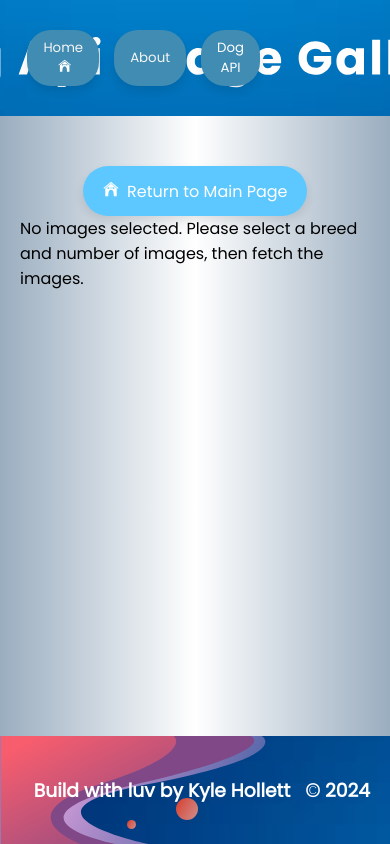
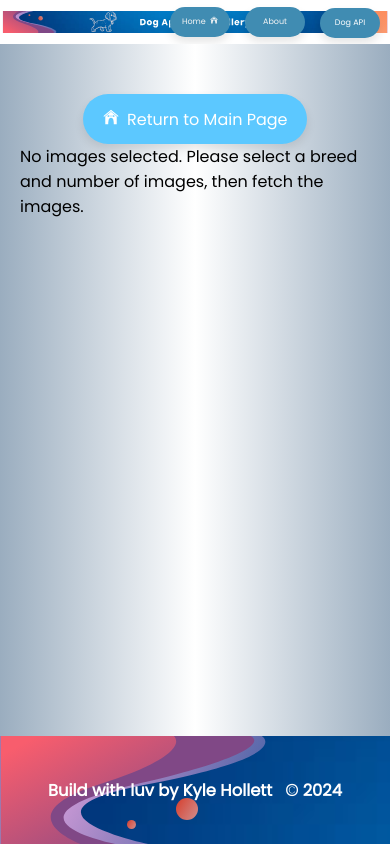
Before and after one commit to kyhol/QAP3-Kyle, a React (Create React App) app in the folder Dog Image Gallery/: page /carousel in a window 390 px wide. Built offline with nearby package versions, Linux system fonts and the light colour scheme.

Commit message:
Header CSS fixed

```diff
--- a/Dog Image Gallery/src/App.css
+++ b/Dog Image Gallery/src/App.css
@@ -12,15 +12,14 @@ body,
 }
 
 .header {
-  background-color: #5cc8ff;
   display: flex;
   align-items: center;
   justify-content: flex-end;
   padding: 30px;
   background-image: url("./img/dogs/bannerdogpic.svg");
-  background-size: cover; /* Cover the entire div */
-  background-position: center; /* Center the image */
-  background-repeat: no-repeat; /* Prevent the image from repeating */
+  background-position: center;
+  background-repeat: no-repeat;
+  background-size: cover;
 }
 
 .headerDog {
@@ -305,3 +304,112 @@ a {
   gap: 20px;
   margin-top: 30px;
 }
+@media (max-width: 1024px) {
+  .header {
+    display: flex;
+    align-items: center;
+    justify-content: flex-end;
+    padding: 20px;
+    height: 58px;
+    background-size: contain;
+  }
+
+  .headerText {
+    font-size: 32px;
+    text-align: center;
+  }
+
+  .headerButtonWrapper {
+    margin-right: 0;
+    justify-content: flex-end;
+    flex-wrap: wrap;
+  }
+  .headerButton {
+    padding: 5px 10px;
+    height: 30px;
+    width: 60px;
+    font-size: 8px;
+  }
+  .headerDog {
+    margin-right: 0;
+    font-size: 36px;
+    text-align: center;
+  }
+
+  .form-container {
+    flex-direction: column;
+    align-items: center;
+  }
+
+  .form-container Button {
+    width: 100%;
+    margin-top: 10px;
+  }
+
+  .image-gallery {
+    margin-top: 20px;
+    margin-bottom: 20px;
+    gap: 5px;
+  }
+
+  .gallery-image {
+    width: 150px;
+    height: 150px;
+  }
+
+  .carousel-image {
+    width: 300px;
+    height: 300px;
+  }
+}
+
+/* Phone (Portrait) */
+@media (max-width: 768px) {
+  .header {
+    display: flex;
+    align-items: center;
+    justify-content: flex-end;
+    padding: 10px;
+    height: 44px;
+  }
+
+  .headerButton {
+    padding: 5px 10px;
+  }
+  .headerText {
+    font-size: 24px;
+  }
+
+  .headerDog {
+    font-size: 28px;
+  }
+
+  .form-container {
+    padding: 0 10px;
+  }
+
+  .form-container Button {
+    width: 100%;
+  }
+
+  .image-gallery {
+    margin-top: 10px;
+    margin-bottom: 10px;
+    gap: 5px;
+  }
+
+  .gallery-image {
+    width: 100px;
+    height: 100px;
+  }
+
+  .carousel-image {
+    width: 250px;
+    height: 250px;
+  }
+
+  .footer {
+    justify-content: center;
+    font-size: 14px;
+  }
+}
--- a/Dog Image Gallery/src/components/Header.jsx
+++ b/Dog Image Gallery/src/components/Header.jsx
@@ -8,8 +8,10 @@ const Header = () => {
     <div className="header">
       <div className="headerButtonWrapper">
         <button className="headerButton">
-          <Link to="/">Home</Link> &nbsp;
-          <GiDogHouse />
+          <Link to="/">
+            Home &nbsp;
+            <GiDogHouse />
+          </Link>
         </button>
         <button className="headerButton">
           <Link to="/about">About</Link>
```
